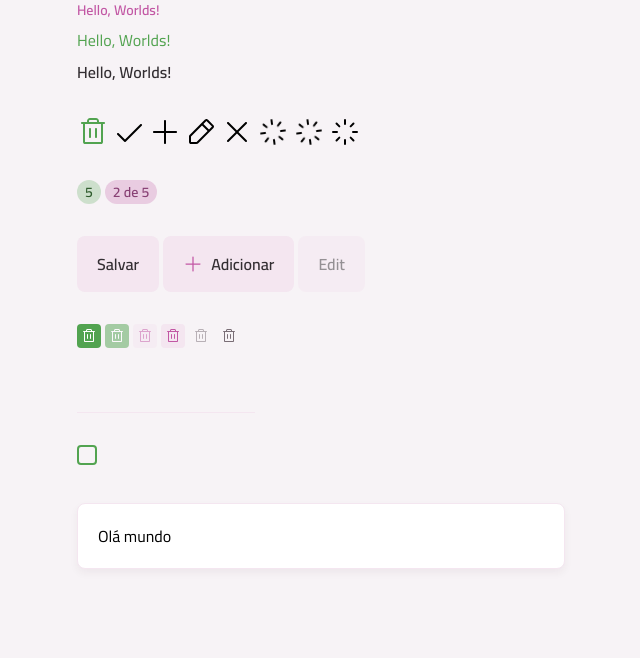
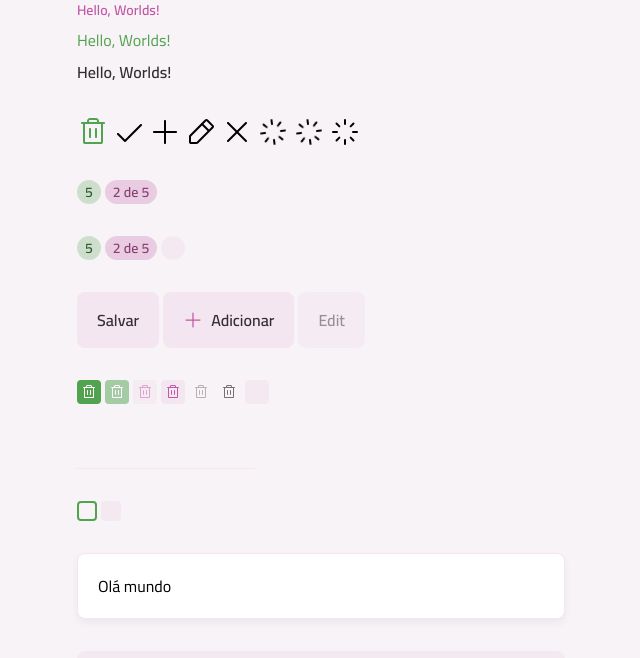
Before and after one commit to cristopherAndre/study-react-vite-todolist-spa-project, a React (Vite) app: page / in a window 1280 px wide. Shown: the top 658 px of the page, without its empty margins (319-959 px from the left). Built offline with nearby package versions, Linux system fonts and the light colour scheme.

Commit message:
add skeleton component

```diff
--- a/src/App.tsx
+++ b/src/App.tsx
@@ -13,6 +13,7 @@
 import InputCheckbox from './components/input-checkbox';
 import Card from "./components/card";
 import Container from './components/container';
+import Skeleton from './components/skeleton';
 
 export default function App() {
 
@@ -45,6 +46,12 @@
                 </div>
 
                 <div className="flex gap-1">
+                    <Badge>5</Badge>
+                    <Badge variant="secondary">2 de 5</Badge>
+                    <Badge loading>10</Badge>
+                </div>
+
+                <div className="flex gap-1">
                     <Button>Salvar</Button>
                     <Button variant="primary" size="md" icon={PlusIcon}>Adicionar</Button>
                     <Button disabled>Edit</Button>
@@ -59,21 +66,28 @@
 
                     <ButtonIcon icon={TrashIcon} variant="tertiary" disabled />
                     <ButtonIcon icon={TrashIcon} variant="tertiary" />
+
+                    <ButtonIcon icon={TrashIcon} loading/>
                 </div>
 
                 <div>
                     <InputText />
                 </div>
 
-                <div>
+                <div className="flex gap-1">
                     <InputCheckbox />
+                    <InputCheckbox loading/>
                 </div>
 
                 <div>
                     <Card size="md">Olá mundo</Card>
                 </div>
 
-
+                <div className='space-y-2'>
+                    <Skeleton className='h-6'/>
+                    <Skeleton className='h-6'/>
+                    <Skeleton className='h-6 w-96'/>
+                </div>
 
             </div>
         </Container>
--- a/src/components/badge.tsx
+++ b/src/components/badge.tsx
@@ -1,11 +1,13 @@
-import { cva, type VariantProps } from "class-variance-authority";
+import { cva, cx, type VariantProps } from "class-variance-authority";
 import Text from "./text";
+import Skeleton from "./skeleton";
 
 export const badgeVariants = cva(
     "inline-flex items-center justify-center rounded-full",
     {
         variants: {
             variant: {
+                none: "",
                 primary: "bg-green-light",
                 secondary: "bg-pink-light",
             },
@@ -23,6 +25,7 @@
 export const badgeTextVariants = cva("", {
     variants: {
         variant: {
+            none: "",
             primary: "text-green-dark",
             secondary: "text-pink-dark",
         },
@@ -32,11 +35,35 @@
     },
 });
 
+export const badgeSkeletonVariants = cva("", {
+    variants: {
+        size: {
+            sm: "w-6 h-6"
+        }
+    },
+    defaultVariants: {
+        size: "sm"
+    }
+});
+
 interface BadgeProps
     extends React.ComponentProps<"div">,
-    VariantProps<typeof badgeVariants> { }
+    VariantProps<typeof badgeVariants> {
+    loading?: boolean
+}
 
-export default function Badge({ variant, size, className, children, ...props }: BadgeProps) {
+export default function Badge({ variant, size, className, children, loading, ...props }: BadgeProps) {
+
+    if (loading) {
+        return <Skeleton
+            rounded="full"
+            className={cx(
+                badgeVariants({ variant: "none" }),
+                badgeSkeletonVariants({ size }),
+                className
+            )}
+        />
+    }
 
     return (
         <div className={badgeVariants({ variant, size, className })} {...props} >
--- a/src/components/button-icon.tsx
+++ b/src/components/button-icon.tsx
@@ -1,6 +1,7 @@
 
 import Icon from './icon';
 import { cva, type VariantProps } from 'class-variance-authority';
+import Skeleton from './skeleton';
 
 export const buttonIconVariants = cva(
     `
@@ -9,6 +10,7 @@
     {
         variants: {
             variant: {
+                none: "",
                 primary: "bg-green-base hover:bg-green-dark",
                 secondary: "bg-gray-200 hover:bg-pink-base",
                 tertiary: "bg-transparent hover:bg-gray-200",
@@ -32,6 +34,7 @@
 export const buttonIconIconVariants = cva("transition", {
     variants: {
         variant: {
+            none: "",
             primary: "fill-white",
             secondary: "fill-pink-base group-hover:fill-white",
             tertiary: "fill-gray-300 group-hover:fill-gray-400",
@@ -51,6 +54,7 @@
     Omit<React.ComponentProps<"button">, "size" | "disabled">,
     VariantProps<typeof buttonIconVariants> {
     icon?: React.ComponentProps<typeof Icon>["svg"];
+    loading?: boolean;
 }
 
 
@@ -60,8 +64,19 @@
     disabled,
     className,
     icon,
+    loading,
     ...props
 }: ButtonIconProps) {
+
+    if (loading) {
+        return (
+            <Skeleton
+                rounded="sm"
+                className={buttonIconVariants({ variant: "none", size, className })}
+            />
+        );
+    }
+
     return (
         <button
             className={buttonIconVariants({ className, variant, size, disabled })}
--- a/src/components/input-checkbox.tsx
+++ b/src/components/input-checkbox.tsx
@@ -2,6 +2,7 @@
 
 import CheckIcon from "../assets/icons/check.svg?react";
 import Icon from "./icon";
+import Skeleton from "./skeleton";
 
 export const inputCheckboxWrapperVariants = cva(`
     inline-flex items-center justify-center relative group
@@ -10,13 +11,19 @@
 export const inputCheckboxVariants = cva(
   `
   appearance-none peer flex items-center justify-center cursor-pointer
-  border-2 border-solid transition overflow-hidden border-green-base
-  hover:border-green-dark hover:bg-green-dark/20
-  checked:border-green-base checked:bg-green-base
-  group-hover:checked:border-green-dark group-hover:checked:bg-green-dark
+  transition overflow-hidden
 `,
   {
     variants: {
+      variant: {
+        none: "",
+        default: `
+        border-2 border-solid border-green-base
+      hover:border-green-dark hover:bg-green-dark/20
+      checked:border-green-base checked:bg-green-base
+      group-hover:checked:border-green-dark group-hover:checked:bg-green-dark
+        `,
+      },
       size: {
         md: "w-5 h-5 rounded-sm",
       },
@@ -25,6 +32,7 @@
       },
     },
     defaultVariants: {
+      variant: "default",
       size: "md",
       disabled: false,
     },
@@ -50,19 +58,32 @@
 
 interface InputCheckboxProps
   extends VariantProps<typeof inputCheckboxVariants>,
-    Omit<React.ComponentProps<"input">, "size" | "disabled"> {}
+  Omit<React.ComponentProps<"input">, "size" | "disabled"> {
+  loading?: boolean
+}
 
 export default function InputCheckbox({
   size,
   disabled,
   className,
+  variant,
+  loading,
   ...props
 }: InputCheckboxProps) {
+  if (loading) {
+    return (
+      <Skeleton
+        rounded="sm"
+        className={inputCheckboxVariants({ variant: "none", size })}
+      />
+    );
+  }
+
   return (
     <label className={inputCheckboxWrapperVariants({ className })}>
       <input
         type="checkbox"
-        className={inputCheckboxVariants({ size, disabled })}
+        className={inputCheckboxVariants({ variant, size, disabled })}
         {...props}
       />
       <Icon className={inputCheckboxIconVariants({ size })} svg={CheckIcon} />
--- /dev/null
+++ b/src/components/skeleton.tsx
@@ -0,0 +1,33 @@
+import { cva, type VariantProps } from "class-variance-authority";
+
+export const skeletonVariants = cva(
+    `
+    animate-pulse bg-gray-200 pointer-events-none
+  `,
+    {
+        variants: {
+            rounded: {
+                sm: "rounded-sm",
+                lg: "rounded-lg",
+                full: "rounded-full",
+            },
+        },
+        defaultVariants: {
+            rounded: "lg",
+        },
+    }
+);
+
+interface SkeletonProps
+    extends VariantProps<typeof skeletonVariants>,
+    React.ComponentProps<"div"> { }
+
+export default function Skeleton({
+    rounded,
+    className,
+    ...props
+}: SkeletonProps) {
+    return (
+        <div className={skeletonVariants({ rounded, className })} {...props} />
+    );
+}
```
